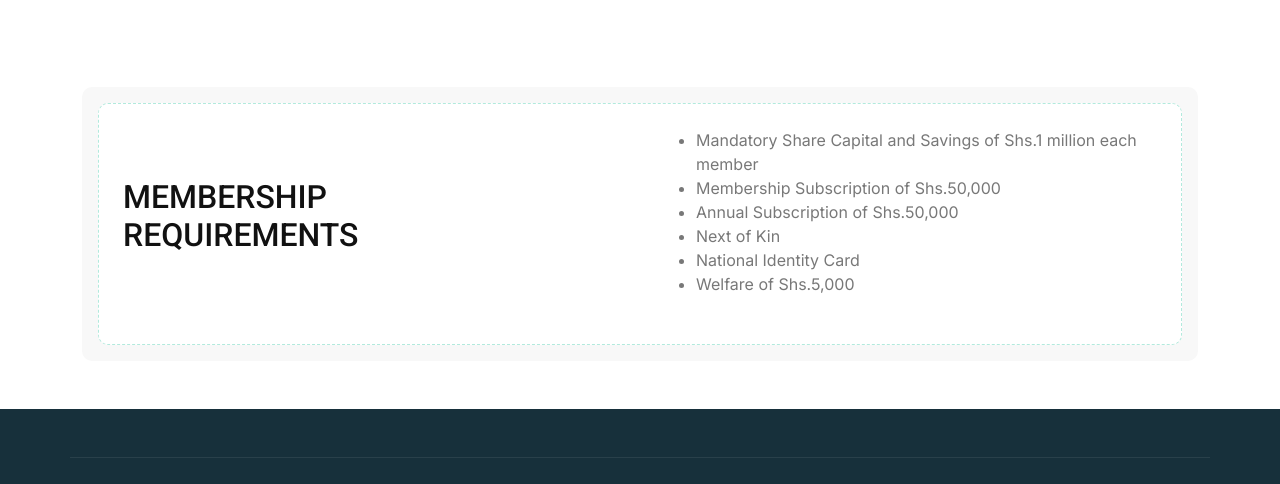
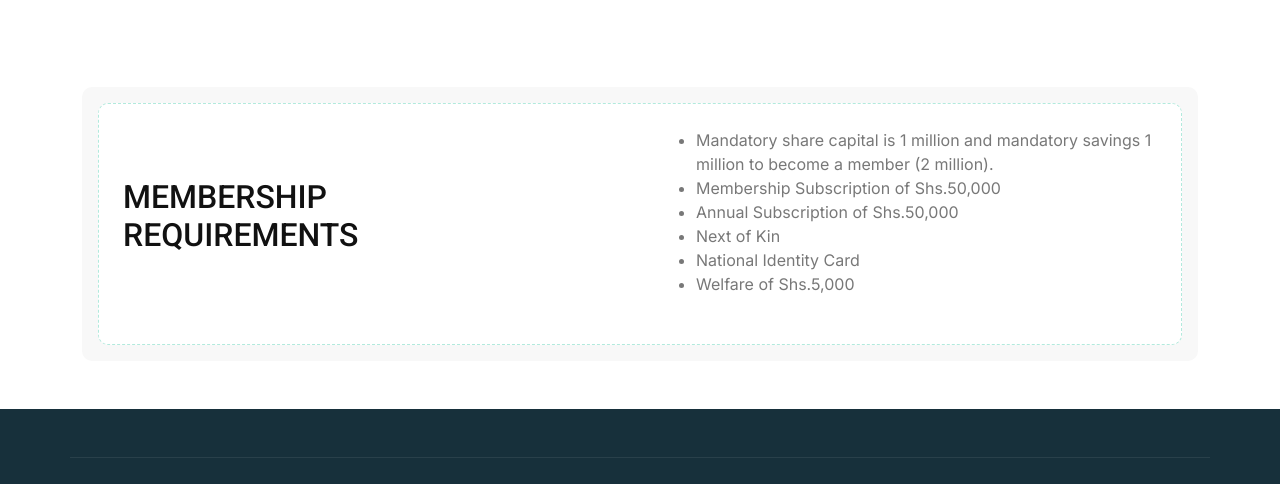
Before and after one commit to gracecleaners/ghbs-site, a plain HTML site: page member.html in a window 1280 px wide. Shown: the part 920-1404 px from the top of the page. Drawn offline with nearby package versions, Linux system fonts and the light colour scheme.

Commit message:
mandatory

```diff
--- a/member.html
+++ b/member.html
@@ -119,7 +119,7 @@
                             <div class="col-lg-6 wow fadeIn" data-wow-delay="0.5s">
                                 <div class="mb-4">
                                     <ul>
-                                        <li>Mandatory Share Capital and Savings of Shs.1 million each member</li>
+                                        <li>Mandatory share capital is 1 million and mandatory savings 1 million to become a member (2 million).</li>
                                         <li>Membership Subscription of Shs.50,000</li>
                                         <li>Annual Subscription of Shs.50,000</li>
                                         <li>Next of Kin</li>
```
